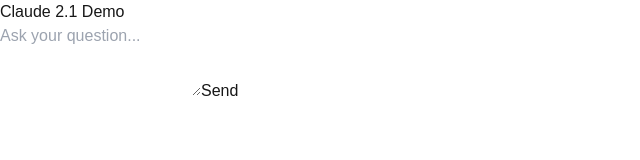
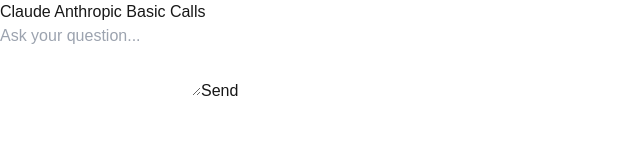
Before and after one commit to hasuwini77/bedrock-demo-RAG-1, a Next.js app: page / in a window 1280 px wide. Shown: the top 160 px of the page, without its empty margins (0-640 px from the left). Built offline with nearby package versions, Linux system fonts and the light colour scheme.

Commit message:
renamed it with correct name

```diff
--- a/src/app/page.tsx
+++ b/src/app/page.tsx
@@ -3,7 +3,9 @@
 export default function Home() {
   return (
     <main>
-      <h1 className="text-2xl font-bold text-center my-8">Claude 2.1 Demo</h1>
+      <h1 className="text-2xl font-bold text-center my-8">
+        Claude Anthropic Basic Calls
+      </h1>
       <Chat />
     </main>
   );
```
